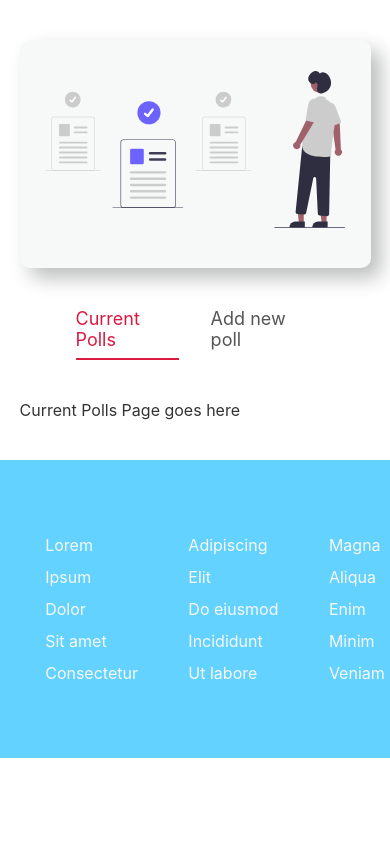
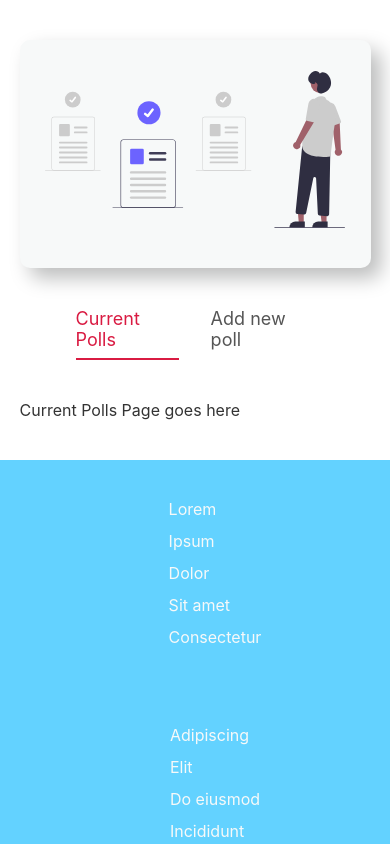
Before and after one commit to omonmunduz/Svelte-votingPolls, a Svelte app: page / in a window 390 px wide. Shown: the top 844 px of the page. Built offline with nearby package versions, Linux system fonts and the light colour scheme.

Commit message:
fixed footer component

```diff
--- a/src/components/Footer.svelte
+++ b/src/components/Footer.svelte
@@ -34,7 +34,6 @@
         justify-content: space-evenly;
         width: 100vw;
         background-color: #63D2FF;
-        position: fixed;
     }
     ul {
         list-style-type: none;
@@ -51,4 +50,13 @@
         padding: 5px;
         margin: 3em auto;
     }
+
+    @media only screen and (max-width: 470px){
+        footer {
+            flex-direction: column;
+        }
+        div {
+            margin: 0.75em auto;
+        }
+    }
 </style>
```
